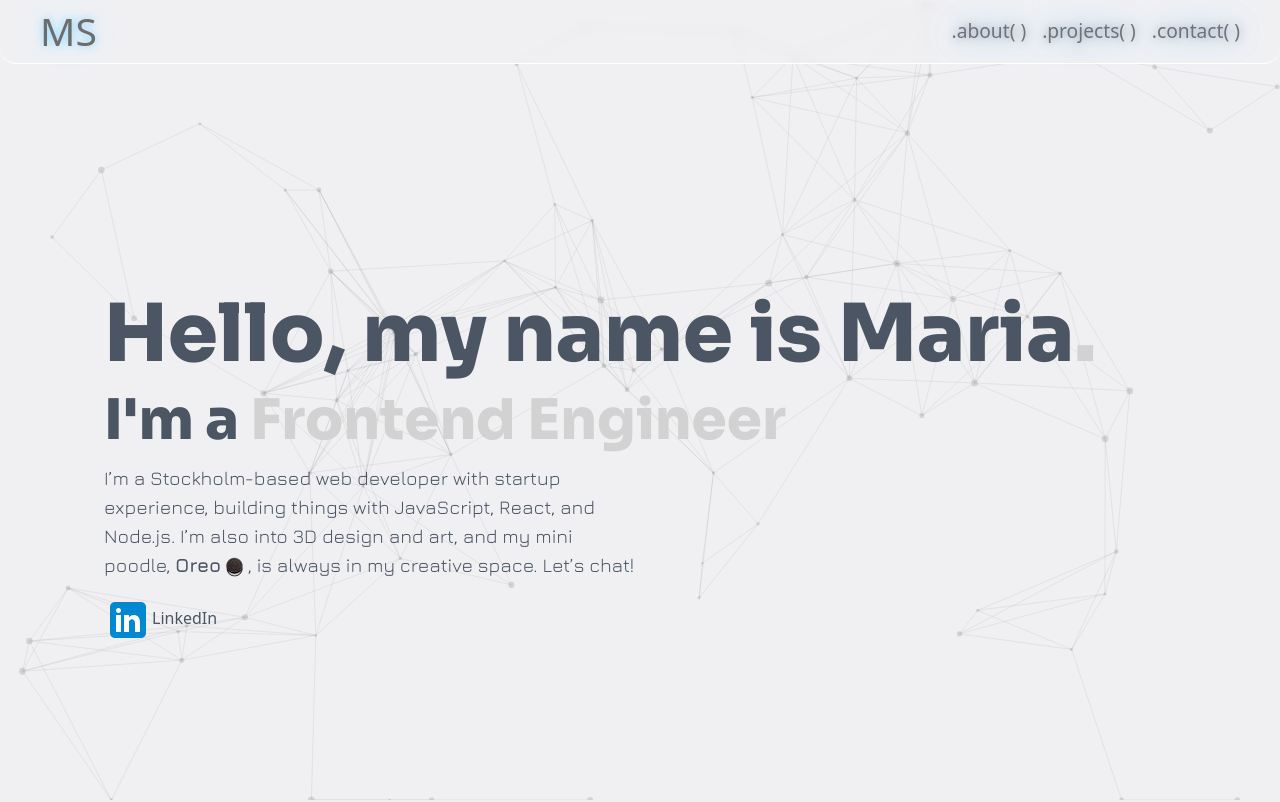
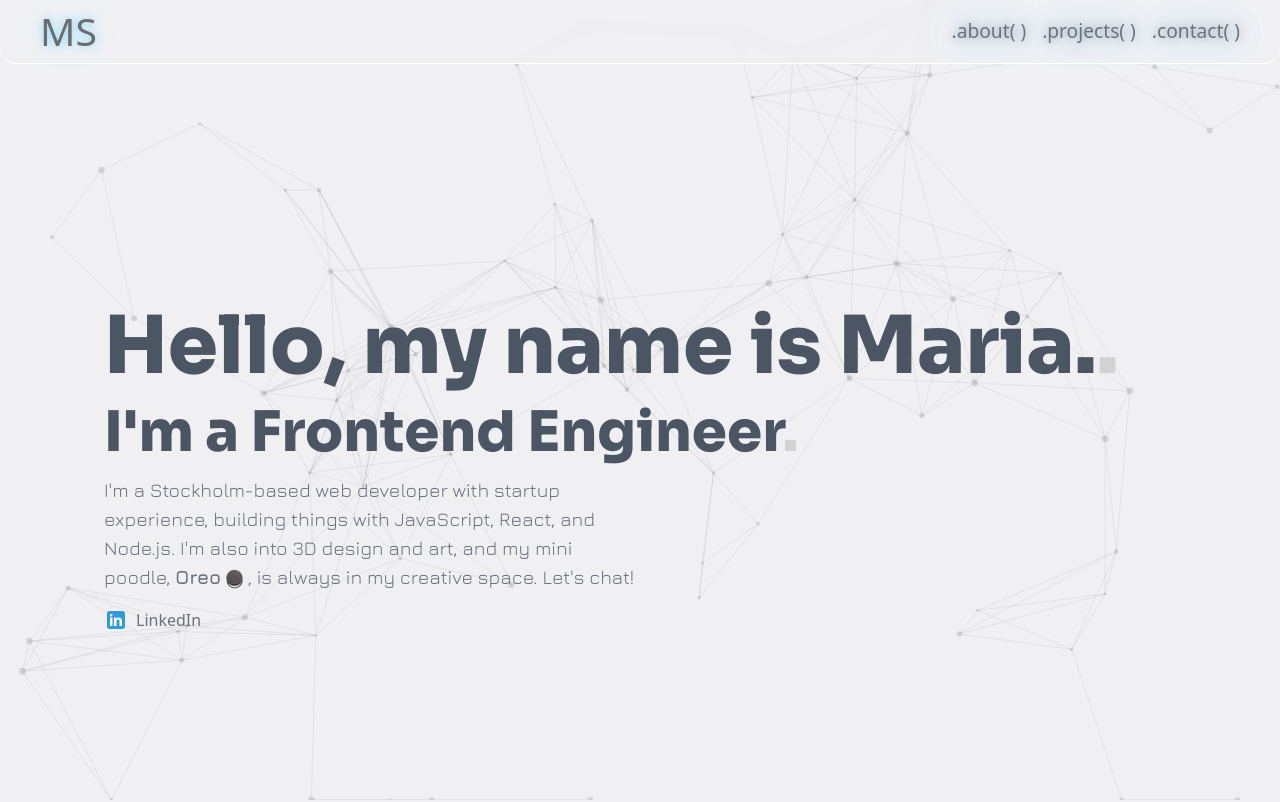
Before and after one commit to mariiashabelnik/portfolio, a React (Vite) app: page / in a window 1280 px wide. Shown: the top 802 px of the page. Built offline with nearby package versions, Linux system fonts and the light colour scheme; a web font is replaced by a local one.

Commit message:
Added animation

```diff
--- a/package.json
+++ b/package.json
@@ -9,11 +9,13 @@
     "preview": "vite preview"
   },
   "dependencies": {
+    "framer-motion": "^12.9.7",
     "hamburger-react": "^2.5.0",
     "react": "^18.2.0",
     "react-dom": "^18.2.0",
     "react-icons": "^4.12.0",
     "react-image-gallery": "^1.3.0",
+    "react-intersection-observer": "^9.16.0",
     "react-router-dom": "^6.3.0",
     "react-scroll-motion": "^0.3.0",
     "recoil": "^0.7.7"
--- a/src/pages/Experience.jsx
+++ b/src/pages/Experience.jsx
@@ -2,15 +2,46 @@ import { Link } from "react-router-dom";
 import { useRecoilValue } from "recoil";
 import { projectsAtom } from "../store";
 import Tags from "../components/Tags";
+import { motion } from "framer-motion";
+import { useInView } from "react-intersection-observer";
 
 function Experiance() {
   const experianceList = useRecoilValue(projectsAtom);
+
+  const [ref, inView] = useInView({
+    triggerOnce: true,
+    threshold: 0.1,
+  });
+
+  const containerVariants = {
+    hidden: { opacity: 0 },
+    visible: {
+      opacity: 1,
+      transition: {
+        staggerChildren: 0.2,
+      },
+    },
+  };
+
+  const itemVariants = {
+    hidden: { opacity: 0, y: 20 },
+    visible: {
+      opacity: 1,
+      y: 0,
+      transition: {
+        duration: 0.5,
+        ease: "easeOut",
+      },
+    },
+  };
 
   const experianceListUI = experianceList.map((item, key) => {
     const even = key % 2;
 
     return (
-      <article
+      <motion.article
+        ref={ref}
+        variants={itemVariants}
         className={`flex-1 gap-4 mb-12 bg-[#f0f0f3] border shadow-box ${
           (even === 0 && "rounded-tl-3xl rounded-br-3xl") ||
           "rounded-tr-3xl rounded-bl-3xl"
@@ -41,7 +72,7 @@ function Experiance() {
             </div>
           </div>
         </div>
-      </article>
+      </motion.article>
     );
   });
 
@@ -59,9 +90,15 @@ function Experiance() {
         >
           Projects and experience<span className="text-highlight">.</span>
         </h2>
-        <div className="py-4 grid grid-cols-1 md:grid-cols-2 gap-8" role="list">
+        <motion.div
+          ref={ref}
+          variants={containerVariants}
+          initial="hidden"
+          animate={inView ? "visible" : "hidden"}
+          className="py-4 grid grid-cols-1 md:grid-cols-2 gap-8"
+        >
           {experianceListUI}
-        </div>
+        </motion.div>
       </div>
     </section>
   );
--- a/src/pages/Start.jsx
+++ b/src/pages/Start.jsx
@@ -1,4 +1,32 @@
+import { motion, useAnimation } from "framer-motion";
+import { useEffect } from "react";
+
 function Start() {
+  const greeting = "Hello, my name is Maria.";
+  const greetingArray = greeting.split("");
+  const role = "I'm a Frontend Engineer";
+  const roleArray = role.split("");
+
+  const controls = useAnimation();
+  const contentControls = useAnimation();
+
+  useEffect(() => {
+    // Start the second animation after the first line completes
+    const timer1 = setTimeout(() => {
+      controls.start("visible");
+    }, greetingArray.length * 100 + 500); // Total time for first line + 500ms delay
+
+    // Start the content animation after the second line completes
+    const timer2 = setTimeout(() => {
+      contentControls.start("visible");
+    }, (greetingArray.length + roleArray.length) * 100 + 1000); // Total time for both lines + 1000ms delay
+
+    return () => {
+      clearTimeout(timer1);
+      clearTimeout(timer2);
+    };
+  }, []);
+
   return (
     <div className="relative">
       <div id="start" className="absolute  -top-16 "></div>
@@ -6,50 +34,92 @@ function Start() {
       <div className=" min-h-screen flex items-center">
         <div className="">
           <h1 className="text-titlePhone md:text-title md:leading-tight mb-2 font-ht">
-            Hello, my name is Maria<span className=" text-highlight">.</span>
+            {greetingArray.map((letter, index) => (
+              <motion.span
+                key={index}
+                initial={{ opacity: 0 }}
+                animate={{ opacity: 1 }}
+                transition={{
+                  duration: 0.1,
+                  delay: index * 0.1,
+                }}
+              >
+                {letter}
+              </motion.span>
+            ))}
+            <span className="text-highlight">.</span>
           </h1>
           <h2 className="text-subTPhone md:text-subT font-ht">
-            I'm a<span className=" text-highlight"> Frontend Engineer</span>
+            {roleArray.map((letter, index) => (
+              <motion.span
+                key={index}
+                initial={{ opacity: 0 }}
+                animate={controls}
+                variants={{
+                  visible: { opacity: 1 }
+                }}
+                transition={{
+                  duration: 0.1,
+                  delay: index * 0.1,
+                }}
+              >
+                {letter}
+              </motion.span>
+            ))}
+            <span className="text-highlight">.</span>
           </h2>
-          <p className="text-base md:w-1/2 w-full  text-left my-4 font-body">
-            I’m a Stockholm-based web developer with startup experience,
-            building things with JavaScript, React, and Node.js. I’m also into
+          <motion.div
+            initial={{ opacity: 0 }}
+            animate={contentControls}
+            variants={{
+              visible: { opacity: 1 }
+            }}
+            transition={{
+              duration: 0.8,
+              ease: "easeOut"
+            }}
+          >
+            <p className="text-base md:w-1/2 w-full text-left my-4 font-body">
+              I'm a Stockholm-based web developer with startup experience,
+              building things with JavaScript, React, and Node.js. I'm also into
               3D design and art, and my mini poodle,{" "}
+              <span className="font-black">Oreo</span>{" "}
+              <img
+                src="/img/oreo-logo.png"
+                alt="oreo_logo"
+                className="inline h-"
+              />{" "}
+              , is always in my creative space. Let's chat!
+              {/* Hi, I'm Mariia! I'm a developer who loves building functional,
+              user-friendly web experiences with a creative twist. I've been
+              working as a junior frontend engineer in startups, gaining hands-on
+              experience. I use JavaScript, React, Node.js, and SQL, and I'm
+              always exploring 3D design to add a little extra flair. Let's
+              connect and maybe you'll meet my mini poodle,{" "}
               <span className="font-black">Oreo</span>{" "}
               <img
                 src="/img/oreo-logo.png"
                 alt="oreo_logo"
                 className=" inline h-"
               />{" "}
-            , is always in my creative space. Let’s chat!
-            {/* Hi, I’m Mariia! I’m a developer who loves building functional,
-            user-friendly web experiences with a creative twist. I’ve been
-            working as a junior frontend engineer in startups, gaining hands-on
-            experience. I use JavaScript, React, Node.js, and SQL, and I’m
-            always exploring 3D design to add a little extra flair. Let’s
-            connect and maybe you’ll meet my mini poodle,{" "}
-            <span className="font-black">Oreo</span>{" "}
-            <img
-              src="/img/oreo-logo.png"
-              alt="oreo_logo"
-              className=" inline h-"
-            />{" "}
-            , who’s always hanging out with me while I work! */}
-            {/* "Hi, I’m Mariia! I’m a frontend developer with experience in startup projects, working with JavaScript, React, Node.js, and SQL. I love combining my technical skills with my passion for art and design, especially through 3D projects. Let’s connect and see what we can create together—also, say hi to my mini poodle, Oreo, who’s always by my side in my creative space!" */}
+              , who's always hanging out with me while I work! */}
+              {/* "Hi, I'm Mariia! I'm a frontend developer with experience in startup projects, working with JavaScript, React, Node.js, and SQL. I love combining my technical skills with my passion for art and design, especially through 3D projects. Let's connect and see what we can create together—also, say hi to my mini poodle, Oreo, who's always by my side in my creative space!" */}
             </p>
             <div>
               <a
                 href="https://www.linkedin.com/in/mariia-shabelnik/"
                 target="_blank"
+                className="flex items-center gap-2 hover:text-highlight transition-colors duration-300"
               >
                 <img
                   src="/img/icons8-linkedin.svg"
-                alt="oreo_logo"
-                className=" inline h-"
+                  alt="LinkedIn icon"
+                  className="inline h-6"
                 />
                 LinkedIn
               </a>
             </div>
+          </motion.div>
         </div>{" "}
       </div>
     </div>
```
Also changed, not shown: 1 other file (tests, documents, lock files or other folders). Lines whose indentation alone changed are shown as unchanged.
